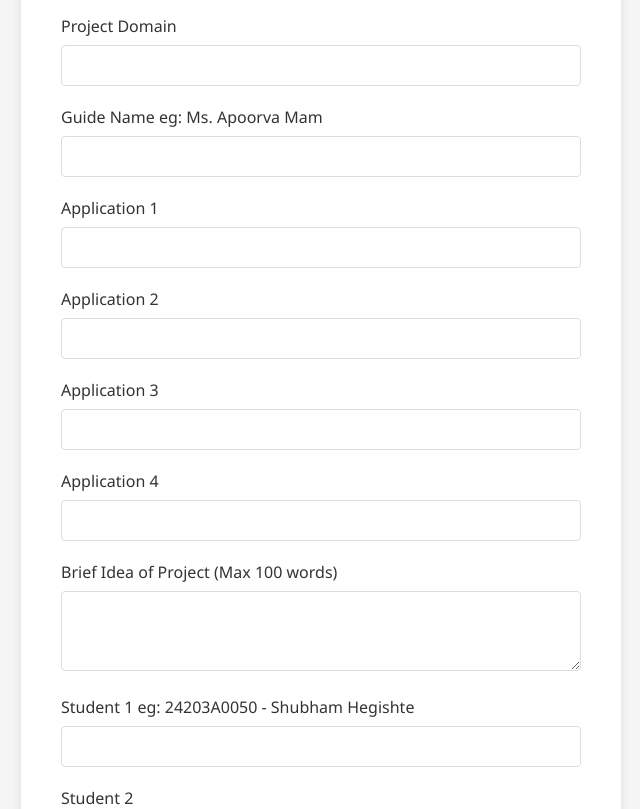
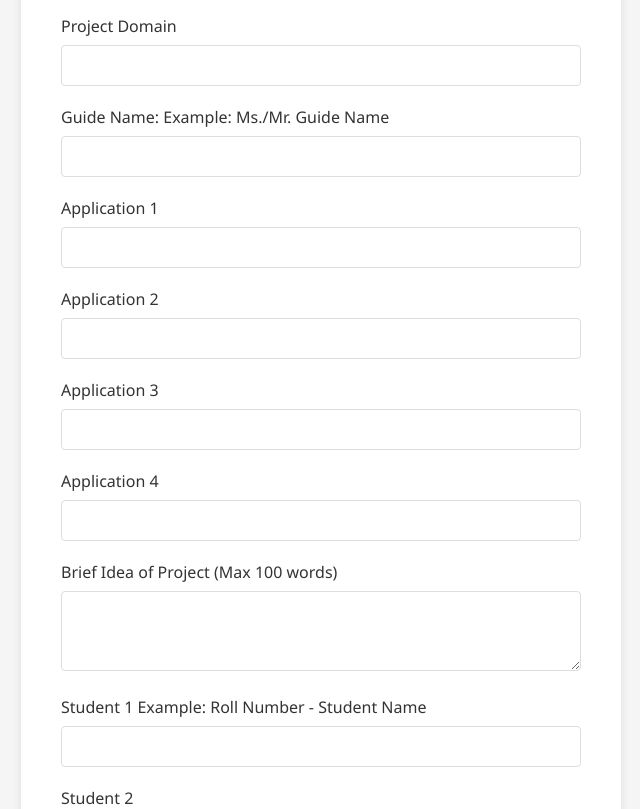
Before and after one commit to shubhamhegishte16/ppt-generator, a Flask app: page / in a window 1280 px wide. Shown: the part 204-1013 px from the top of the page, without its empty margins (319-959 px from the left). Run offline with Flask 3, Linux system fonts and the light colour scheme.

Commit message:
Updated HTML and improvements

```diff
--- a/templates/index.html
+++ b/templates/index.html
@@ -101,7 +101,7 @@
         </div>
 
         <div class="form-group">
-            <label>Guide Name eg: Ms. Apoorva Mam</label>
+            <label>Guide Name: Example: Ms./Mr. Guide Name</label>
             <input type="text" name="guideName" required>
         </div>
 
@@ -133,7 +133,7 @@
         </div>
 
         <div class="form-group">
-            <label>Student 1 eg: 24203A0050 - Shubham Hegishte</label>
+            <label>Student 1 Example: Roll Number - Student Name</label>
             <input type="text" name="student1" required>
         </div>
 
```
